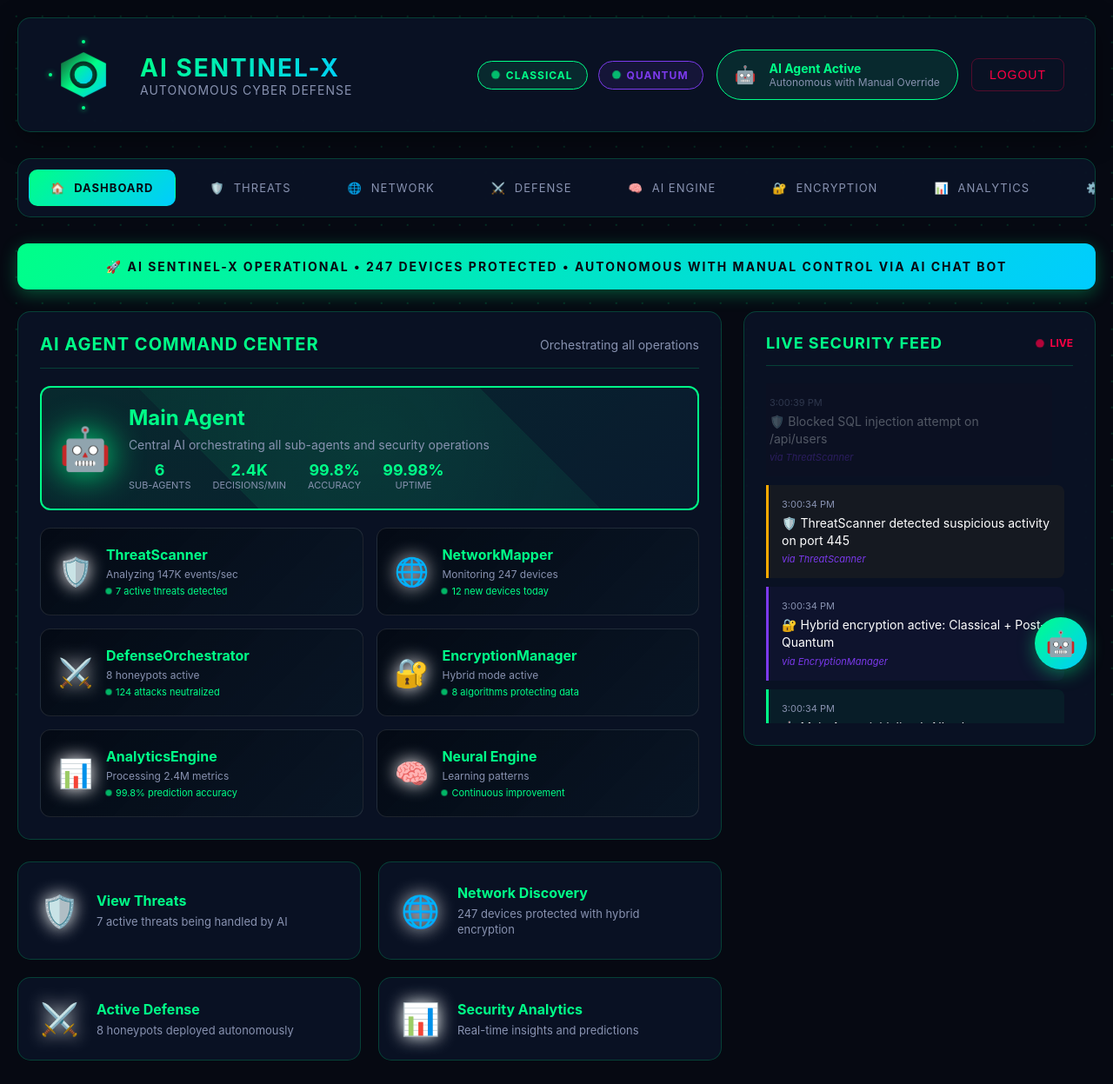
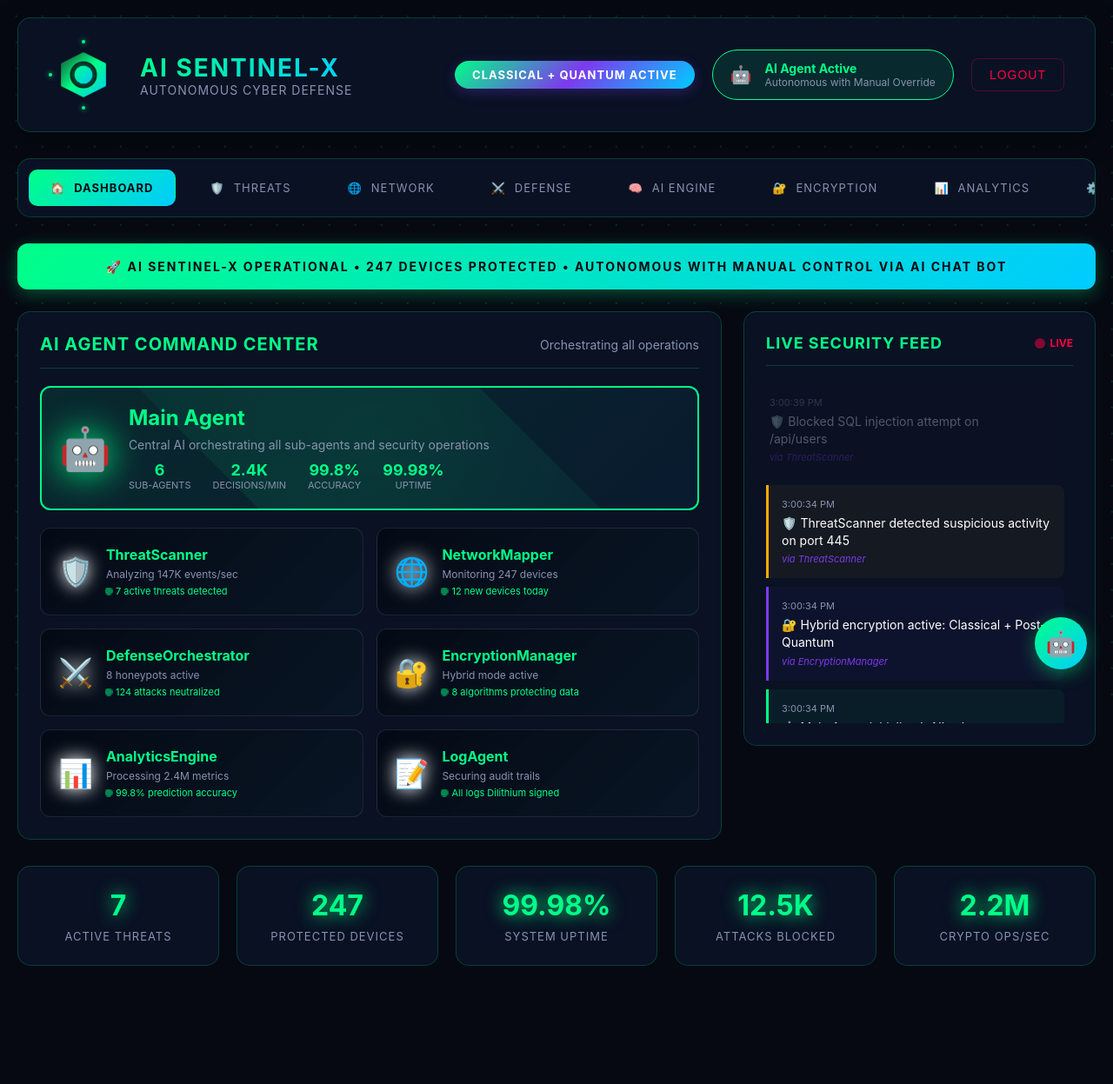
Before and after one commit to Ghost081280/AI-Sentinel-X-Demo-hybrid-v2, a plain HTML site: page dashboard.html in a window 1280 px wide. Shown: the top 1247 px of the page at 87% size. After the commit the page ends 1131 px from the top, so only its background shows below. Drawn offline with Linux system fonts and the light colour scheme; sample sign-in values are in the browser's storage; a script that the page names is missing.

Commit message:
Update dashboard.html

```diff
--- a/dashboard.html
+++ b/dashboard.html
@@ -195,60 +195,21 @@
 
         .header-right {
             display: flex;
-            gap: 15px;
-            align-items: center;
-            flex-wrap: wrap;
-        }
-
-        /* Encryption Status Buttons */
-        .encryption-status {
-            display: flex;
-            gap: 12px;
-        }
-
-        .encryption-btn {
-            display: flex;
-            align-items: center;
-            gap: 8px;
-            padding: 8px 16px;
+            gap: 20px;
+            align-items: center;
+        }
+
+        /* Encryption Status Badge */
+        .encryption-status-badge {
+            background: var(--gradient-hybrid);
+            color: white;
+            padding: 8px 20px;
             border-radius: 20px;
-            font-size: 12px;
             font-weight: bold;
+            font-size: 13px;
             text-transform: uppercase;
             letter-spacing: 1px;
-            cursor: pointer;
-            transition: all 0.3s ease;
-            border: 1px solid;
-        }
-
-        .encryption-btn.classical {
-            background: rgba(0, 255, 136, 0.1);
-            border-color: var(--primary);
-            color: var(--primary);
-        }
-
-        .encryption-btn.quantum {
-            background: rgba(124, 58, 237, 0.1);
-            border-color: var(--accent);
-            color: var(--accent);
-        }
-
-        .encryption-btn:hover {
-            transform: translateY(-2px);
-            box-shadow: 0 5px 15px rgba(0, 0, 0, 0.3);
-        }
-
-        .status-indicator {
-            width: 8px;
-            height: 8px;
-            border-radius: 50%;
-            background: var(--success);
-            animation: pulse 2s ease-in-out infinite;
-        }
-
-        @keyframes pulse {
-            0%, 100% { opacity: 1; transform: scale(1); }
-            50% { opacity: 0.7; transform: scale(1.2); }
+            box-shadow: 0 4px 15px rgba(124, 58, 237, 0.3);
         }
 
         .agent-status {
@@ -554,6 +515,11 @@
             animation: pulse 2s ease-in-out infinite;
         }
 
+        @keyframes pulse {
+            0%, 100% { opacity: 1; transform: scale(1); }
+            50% { opacity: 0.5; transform: scale(1.5); }
+        }
+
         /* Security Feed */
         .security-feed {
             background: var(--bg-card);
@@ -651,56 +617,6 @@
             color: var(--accent);
             margin-top: 5px;
             font-style: italic;
-        }
-
-        /* Quick Actions */
-        .quick-actions {
-            display: grid;
-            grid-template-columns: repeat(auto-fit, minmax(280px, 1fr));
-            gap: 20px;
-        }
-
-        .action-card {
-            background: var(--bg-card);
-            border: 1px solid var(--border);
-            border-radius: 15px;
-            padding: 25px;
-            cursor: pointer;
-            transition: all 0.3s ease;
-            text-decoration: none;
-            color: inherit;
-            display: flex;
-            align-items: center;
-            gap: 20px;
-            backdrop-filter: blur(10px);
-        }
-
-        .action-card:hover {
-            transform: translateY(-5px);
-            border-color: var(--primary);
-            box-shadow: 0 15px 40px rgba(0, 255, 136, 0.2);
-        }
-
-        .action-icon {
-            font-size: 36px;
-            filter: drop-shadow(0 0 10px currentColor);
-        }
-
-        .action-content {
-            flex: 1;
-        }
-
-        .action-title {
-            font-weight: bold;
-            margin-bottom: 5px;
-            color: var(--primary);
-            font-size: 16px;
-        }
-
-        .action-description {
-            font-size: 13px;
-            color: var(--text-secondary);
-            line-height: 1.4;
         }
 
         /* System Metrics */
@@ -823,22 +739,6 @@
             font-size: 24px;
         }
 
-        .cli-mode-indicator {
-            background: rgba(255, 170, 0, 0.1);
-            border: 1px solid var(--warning);
-            border-radius: 8px;
-            padding: 10px;
-            margin: 0 20px;
-            text-align: center;
-            font-size: 12px;
-            color: var(--warning);
-            display: none;
-        }
-
-        .cli-mode-indicator.active {
-            display: block;
-        }
-
         .ai-chat-messages {
             flex: 1;
             overflow-y: auto;
@@ -908,6 +808,23 @@
             font-weight: bold;
             cursor: pointer;
             text-transform: uppercase;
+        }
+
+        /* CLI Mode Indicator */
+        .cli-mode-indicator {
+            background: rgba(255, 170, 0, 0.1);
+            border: 1px solid var(--warning);
+            border-radius: 8px;
+            padding: 10px;
+            margin-bottom: 15px;
+            text-align: center;
+            font-size: 12px;
+            color: var(--warning);
+            display: none;
+        }
+
+        .cli-mode-indicator.active {
+            display: block;
         }
 
         /* Agent Shutdown Modal */
@@ -1015,17 +932,9 @@
                 flex-direction: column;
             }
 
-            .encryption-status {
-                flex-wrap: wrap;
-            }
-
             .nav-tabs {
                 overflow-x: scroll;
                 -webkit-overflow-scrolling: touch;
-            }
-
-            .quick-actions {
-                grid-template-columns: 1fr;
             }
 
             .system-metrics {
@@ -1108,21 +1017,14 @@
                     </div>
                 </div>
                 <div class="header-right">
-                    <div class="encryption-status">
-                        <div class="encryption-btn classical" onclick="showEncryptionDetails('classical')">
-                            <span class="status-indicator"></span>
-                            <span>CLASSICAL</span>
-                        </div>
-                        <div class="encryption-btn quantum" onclick="showEncryptionDetails('quantum')">
-                            <span class="status-indicator"></span>
-                            <span>QUANTUM</span>
-                        </div>
+                    <div class="encryption-status-badge">
+                        CLASSICAL + QUANTUM ACTIVE
                     </div>
                     <div class="agent-status" onclick="showAgentShutdownModal()">
                         <span class="agent-icon">🤖</span>
                         <div class="agent-info">
                             <span class="agent-title">AI Agent Active</span>
-                            <span class="agent-status-text">Autonomous with Manual Override</span>
+                            <span class="agent-status-text" id="agentModeText">Autonomous with Manual Override</span>
                         </div>
                     </div>
                     <button class="logout-btn" onclick="handleLogout()">Logout</button>
@@ -1273,53 +1175,18 @@
                             </div>
                         </div>
 
-                        <div class="sub-agent-card" onclick="window.location.href='ai-engine.html'">
-                            <div class="sub-agent-icon">🧠</div>
+                        <div class="sub-agent-card" onclick="window.location.href='settings.html'">
+                            <div class="sub-agent-icon">📝</div>
                             <div class="sub-agent-info">
-                                <div class="sub-agent-name">Neural Engine</div>
-                                <div class="sub-agent-status">Learning patterns</div>
+                                <div class="sub-agent-name">LogAgent</div>
+                                <div class="sub-agent-status">Securing audit trails</div>
                                 <div class="sub-agent-activity">
                                     <span class="activity-dot"></span>
-                                    <span>Continuous improvement</span>
+                                    <span>All logs Dilithium signed</span>
                                 </div>
                             </div>
                         </div>
                     </div>
-                </div>
-
-                <!-- Quick Actions -->
-                <div class="quick-actions">
-                    <a href="threats.html" class="action-card">
-                        <div class="action-icon">🛡️</div>
-                        <div class="action-content">
-                            <div class="action-title">View Threats</div>
-                            <div class="action-description">7 active threats being handled by AI</div>
-                        </div>
-                    </a>
-
-                    <a href="network.html" class="action-card">
-                        <div class="action-icon">🌐</div>
-                        <div class="action-content">
-                            <div class="action-title">Network Discovery</div>
-                            <div class="action-description">247 devices protected with hybrid encryption</div>
-                        </div>
-                    </a>
-
-                    <a href="defense.html" class="action-card">
-                        <div class="action-icon">⚔️</div>
-                        <div class="action-content">
-                            <div class="action-title">Active Defense</div>
-                            <div class="action-description">8 honeypots deployed autonomously</div>
-                        </div>
-                    </a>
-
-                    <a href="analytics.html" class="action-card">
-                        <div class="action-icon">📊</div>
-                        <div class="action-content">
-                            <div class="action-title">Security Analytics</div>
-                            <div class="action-description">Real-time insights and predictions</div>
-                        </div>
-                    </a>
                 </div>
             </div>
 
@@ -1422,30 +1289,6 @@
         let agentActive = true;
         let cliMode = false;
 
-        // Show encryption details
-        function showEncryptionDetails(type) {
-            if (!chatOpen) {
-                toggleChat();
-            }
-            setTimeout(() => {
-                if (type === 'classical') {
-                    addChatMessage('EncryptionManager: Classical layer active - AES-256-GCM for symmetric encryption, HMAC-SHA256 for integrity, PBKDF2 for key derivation. Hardware accelerated.', false);
-                } else {
-                    addChatMessage('EncryptionManager: Quantum layer active - CRYSTALS-Kyber for key exchange, CRYSTALS-Dilithium for signatures, SPHINCS+ for long-term security. NIST standardized algorithms.', false);
-                }
-            }, 300);
-        }
-
-        // Show main agent details
-        function showMainAgentDetails() {
-            if (!chatOpen) {
-                toggleChat();
-            }
-            setTimeout(() => {
-                addChatMessage('Main Agent: Central AI orchestrating 6 sub-agents. Currently coordinating ThreatScanner, NetworkMapper, DefenseOrchestrator, EncryptionManager, AnalyticsEngine, and Neural Engine. All communications protected with hybrid encryption.', false);
-            }, 300);
-        }
-
         // Initialize dashboard
         document.addEventListener('DOMContentLoaded', () => {
             // Initialize security feed
@@ -1492,7 +1335,7 @@
             { msg: '🔐 Key rotation completed. Kyber-1024 + AES-256', type: 'encryption', agent: 'EncryptionManager' },
             { msg: '⚔️ Honeypot triggered by external scanner', type: 'warning', agent: 'DefenseOrchestrator' },
             { msg: '📊 AI model accuracy: 99.' + Math.floor(Math.random() * 9) + '%', type: '', agent: 'AnalyticsEngine' },
-            { msg: '🧠 Neural pattern learned from new attack vector', type: '', agent: 'Neural Engine' },
+            { msg: '🧠 Neural pattern learned from new attack vector', type: '', agent: 'AI Engine' },
             { msg: '🎯 Predicted attack pattern, preemptive defense deployed', type: 'warning', agent: 'ThreatScanner' },
             { msg: '✅ System health check passed. All agents operational', type: '', agent: 'Main Agent' }
         ];
@@ -1532,6 +1375,16 @@
             const decisionsEl = document.getElementById('decisionsPerMin');
             const decisions = 2.3 + Math.random() * 0.3;
             decisionsEl.textContent = decisions.toFixed(1) + 'K';
+        }
+
+        // Show main agent details
+        function showMainAgentDetails() {
+            if (!chatOpen) {
+                toggleChat();
+            }
+            setTimeout(() => {
+                addChatMessage('Main Agent: Central AI orchestrating 6 sub-agents. Currently coordinating ThreatScanner, NetworkMapper, DefenseOrchestrator, EncryptionManager, AnalyticsEngine, and LogAgent. All communications protected with hybrid encryption.', false);
+            }, 300);
         }
 
         // Modal functions
```
